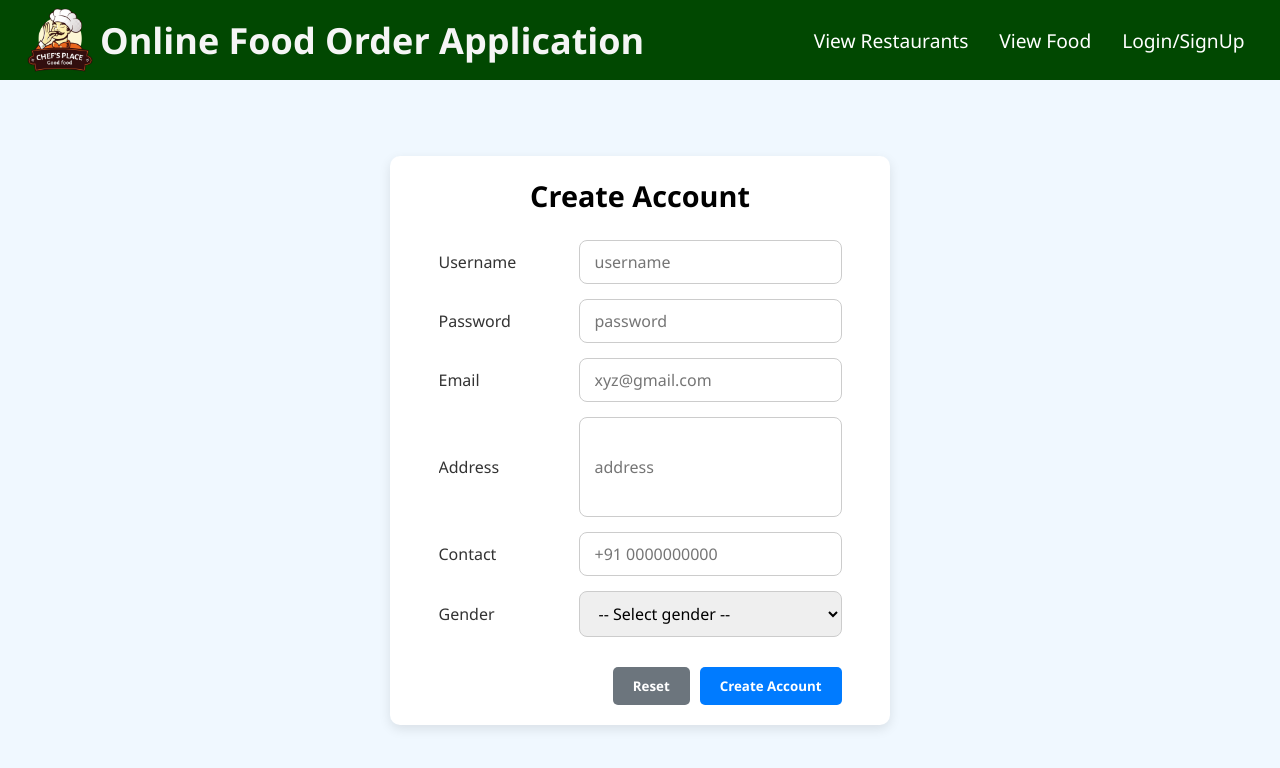
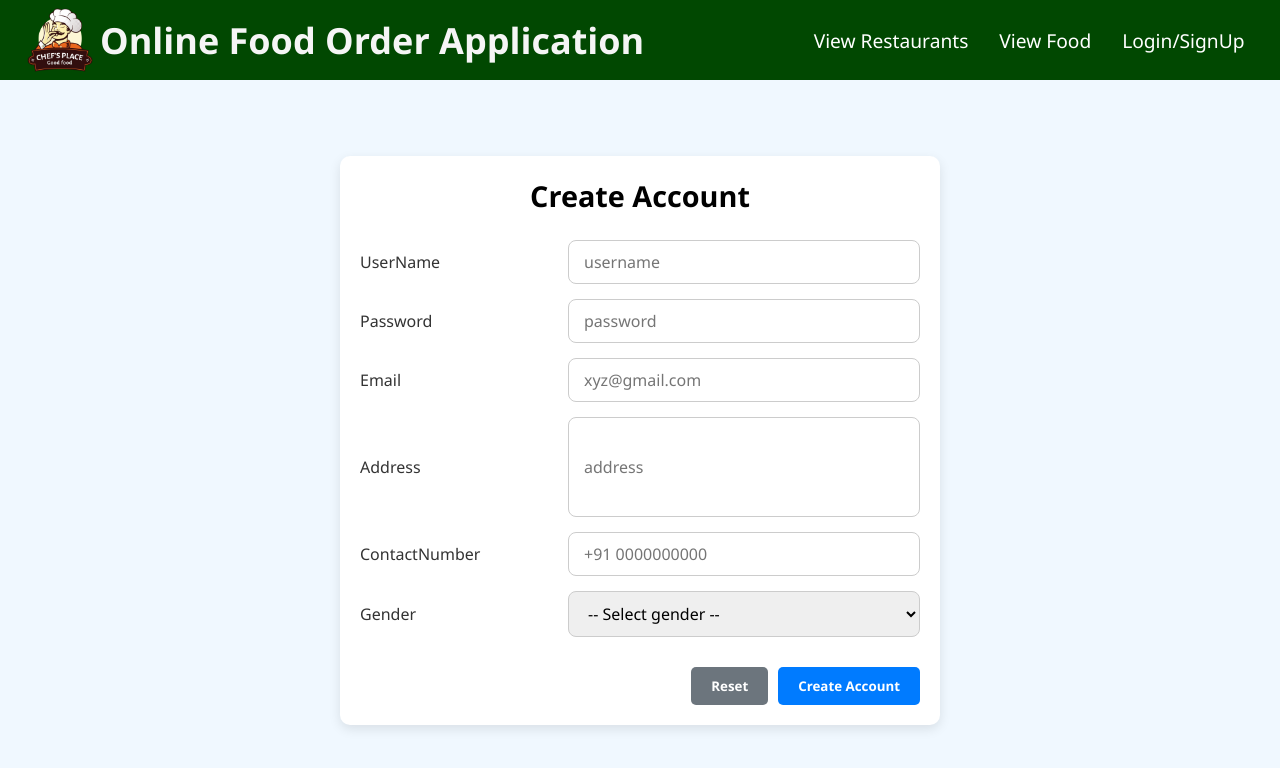
Before and after one commit to uzisharma/OnlineFoodOrderApp-FrontEnd, a React (Vite) app: page /login in a window 1280 px wide. Shown: the top 768 px of the page. Built offline with nearby package versions, Linux system fonts and the light colour scheme.

Commit message:
Signup page completed

```diff
--- a/src/components/SignUpForm.jsx
+++ b/src/components/SignUpForm.jsx
@@ -3,9 +3,10 @@ import Input, { Button, SelectInput } from "./Input";
 import "./style/SignUpForm.css";
 
 export default function SignUpForm() {
+  const baseUrl = "http://localhost:8080/api/user/save";
   const inputDetails = [
     {
-      name: "username",
+      name: "userName",
       placeholder: "username",
       type: "text",
     },
@@ -26,7 +27,7 @@ export default function SignUpForm() {
       type: "text",
     },
     {
-      name: "contact",
+      name: "contactNumber",
       placeholder: "+91 0000000000",
       type: "number",
     },
@@ -42,23 +43,34 @@ export default function SignUpForm() {
     return acc;
   }, {});
 
-  const [formData, setFormData] = useState({ initialDetails });
+  const [formData, setFormData] = useState(initialDetails);
 
   const handleChange = (key, val) => {
     setFormData((prev) => ({ ...prev, [key]: val }));
   };
   const resetForm = () => {
-    const emptySpace = inputDetails.reduce((acc, field) => {
-      acc[field.name] = "";
-      return acc;
-    }, {});
-    setFormData(emptySpace);
+    setFormData(initialDetails);
   };
-  const handleSubmit = (e) => {
+  const handleSubmit = async (e) => {
     e.preventDefault();
-    console.log(formData);
-    alert("Account Created");
-    resetForm();
+    try {
+      const response = await fetch(baseUrl, {
+        method: "POST",
+        headers: {
+          "Content-Type": "application/json",
+        },
+        body: JSON.stringify(formData),
+      });
+
+      if (response.ok) {
+        alert("Account Created");
+        resetForm();
+      } else {
+        alert("Failed to create an account");
+      }
+    } catch (error) {
+      console.log("Something went wrong ", error);
+    }
   };
 
   return (
@@ -67,22 +79,22 @@ export default function SignUpForm() {
         <form onSubmit={handleSubmit}>
           <div className="body-content">
             <header>Create Account</header>
-            {inputDetails.map((ip) =>
-              ip.type === "select" ? (
+            {inputDetails.map((field) =>
+              field.type === "select" ? (
                 <SelectInput
-                  key={ip.name}
-                  name={ip.name}
-                  options={ip.options}
-                  changeFun={(val) => handleChange(ip.name, val)}
+                  key={field.name}
+                  name={field.name}
+                  options={field.options}
+                  changeFun={(val) => handleChange(field.name, val)}
                 />
               ) : (
                 <Input
-                  key={ip.name}
-                  name={ip.name}
-                  type={ip.type}
-                  placeholder={ip.placeholder}
-                  value={formData[ip.name]}
-                  changeFun={(val) => handleChange(ip.name, val)}
+                  key={field.name}
+                  name={field.name}
+                  type={field.type}
+                  placeholder={field.placeholder}
+                  value={formData[field.name]}
+                  changeFun={(val) => handleChange(field.name, val)}
                 />
               )
             )}
--- a/src/components/style/SignUpForm.css
+++ b/src/components/style/SignUpForm.css
@@ -9,13 +9,16 @@
   display: flex;
   flex-direction: column;
   text-align: center;
-  width: 500px;
+  width: 600px;
   align-items: center;
   justify-content: center;
   box-shadow: 0 4px 12px rgba(0, 0, 0, 0.1);
   padding: 20px;
   background-color: white;
   border-radius: 10px;
+}
+.main-container form{
+  width: 100%;
 }
 
 .main-container .body-content {
```
